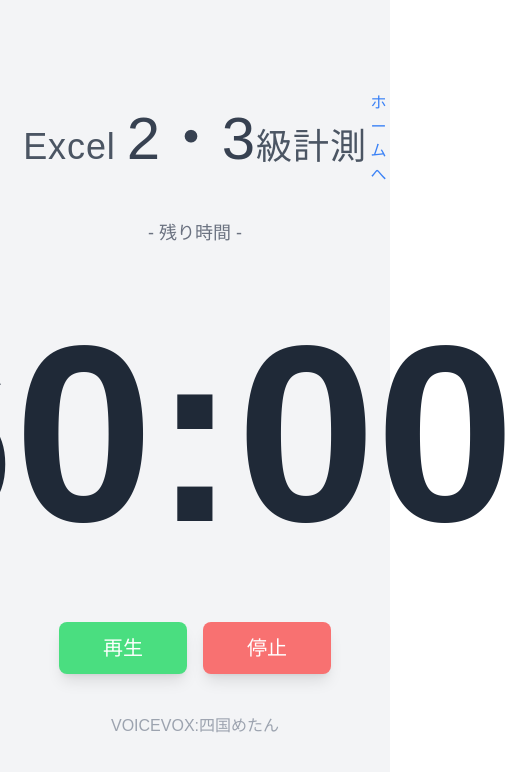
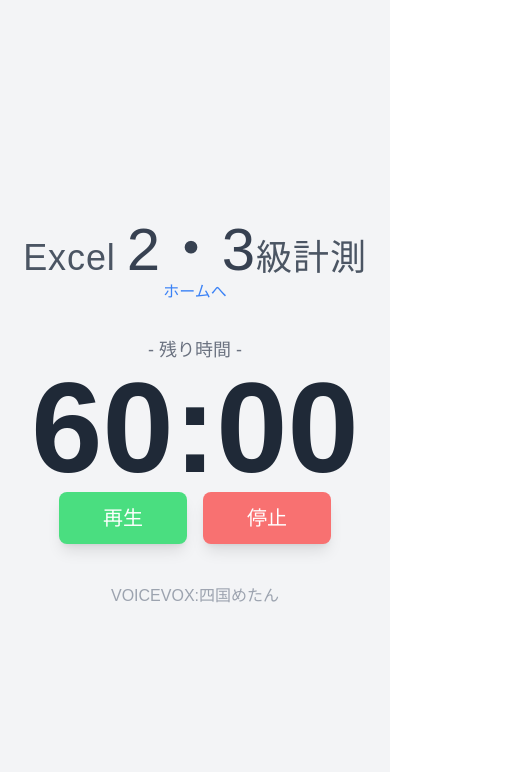
Before and after one commit to kuwa124/cs-timer, a Next.js app: page /excelAll in a window 390 px wide. Shown: the top 772 px of the page, 531 px wide, since content can reach past the window. Built offline with nearby package versions, Linux system fonts and the light colour scheme.

Commit message:
📱 計測ページのレスポンシブ対応

```diff
--- a/src/components/Header.tsx
+++ b/src/components/Header.tsx
@@ -9,7 +9,7 @@
   const { subject, level, examMode } = title;
   return (
     //タイトル部分
-    <div className='flex justify-between items-center container mx-auto'>
+    <div className='flex flex-col sm:flex-row justify-between items-center container mx-auto'>
       <div className='flex-1'></div>
       <h1 className='text-gray-600 tracking-wide text-center text-4xl'>
         {subject}
--- a/src/components/Timer.tsx
+++ b/src/components/Timer.tsx
@@ -35,7 +35,7 @@
       )}
 
       <p className='text-gray-500 text-lg font-normal mt-4'>- 残り時間 -</p>
-      <h1 className='text-[250px] font-bold text-gray-800  text-center'>
+      <h1 className='text-9xl sm:text-[250px] font-bold text-gray-800  text-center'>
         {formatTime(timeRemaining)}
       </h1>
 
```
